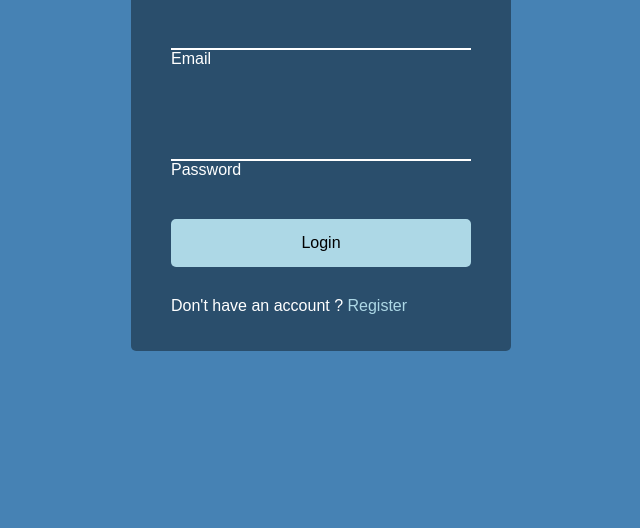
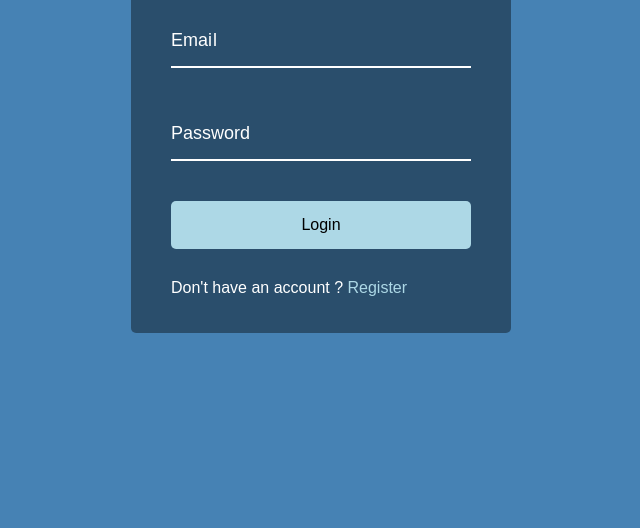
Before and after one commit to AleksandarAtanasovv/50-Projects-In-50-Days, a plain HTML site: page Form Input Wave/index.html in a window 1280 px wide. Shown: the part 288-816 px from the top of the page, without its empty margins (327-967 px from the left). Drawn offline with Linux system fonts and the light colour scheme; a web font is replaced by a local one.

Commit message:
Form Input Wave Finished Day - 6

```diff
--- a/Form Input Wave/main.js
+++ b/Form Input Wave/main.js
@@ -0,0 +1,10 @@
+const labels = document.querySelectorAll(".form-control label");
+labels.forEach((label) => {
+  label.innerHTML = label.textContent
+    .split("")
+    .map(
+      (letter, idx) =>
+        `<span style="transition-delay:${idx * 50}ms">${letter}</span>`
+    )
+    .join("");
+});
--- a/Form Input Wave/style.css
+++ b/Form Input Wave/style.css
@@ -68,4 +68,22 @@ body{
 }
 .form-control input:focus, .form-control input:valid{
     outline: none;
+    border-bottom-color: lightblue;
 }
+.form-control label{
+    position: absolute;
+    top: 15px;
+    left: 0%;
+}
+.form-control label span{
+    display: inline-block;
+    font-size: 18px;
+    min-width: 5px;
+    transition: 0.3s cubic-bezier(0.68, -0.55, 0.265, 1.55);
+
+}
+.form-control input:focus + label span,
+.form-control input:valid + label span{
+    color: lightblue;
+    transform: translateY(-30px);
+}
```
